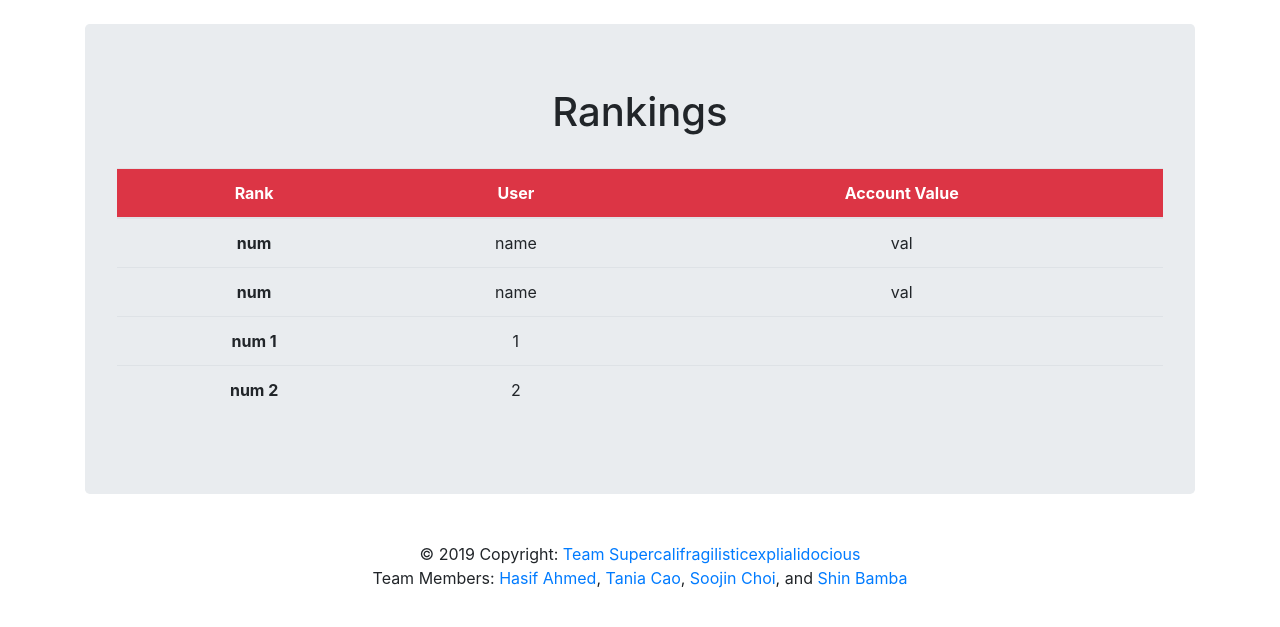
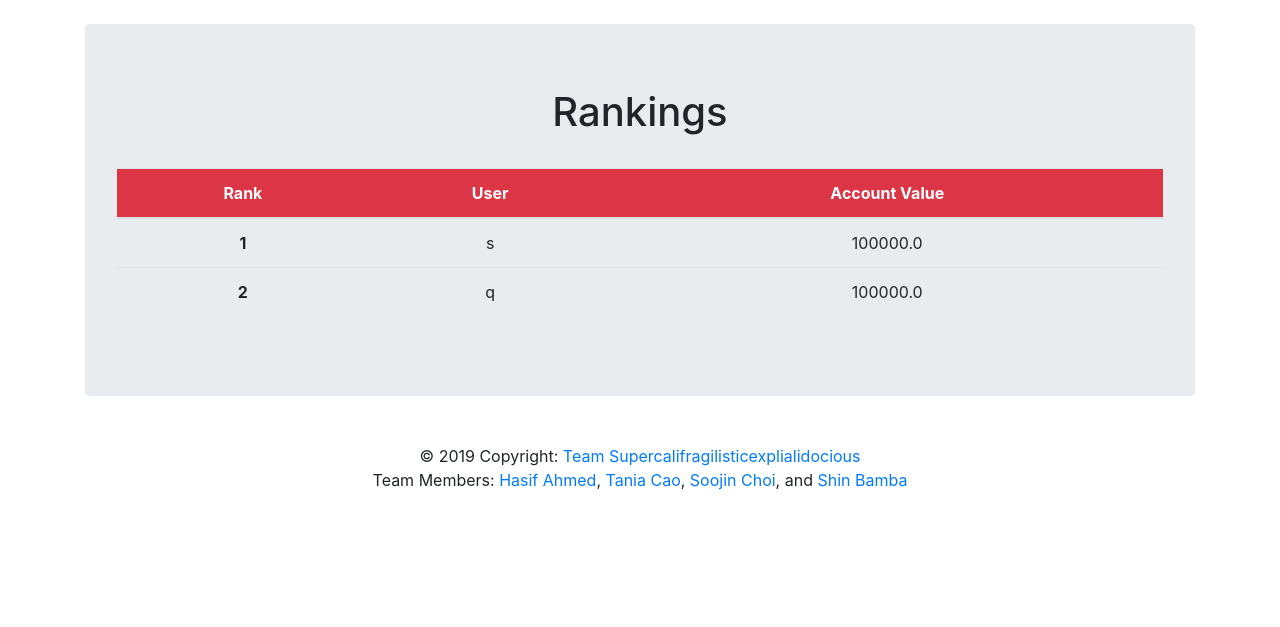
Before and after one commit to Soojin-C/supercalifragilisticexpialidocious, a Flask app: page /rankings in a window 1280 px wide. Shown: the part 56-683 px from the top of the page. Run offline with Flask 2, Linux system fonts and the light colour scheme; a user stored in the database is signed in; data comes from the database, SQL or seed files in the repository; some libraries are stand-ins or nearby versions.

Commit message:
fix ranking

```diff
--- a/app.py
+++ b/app.py
@@ -186,14 +186,12 @@ def articles():
 def rankings():
 	dict = db.rankings()
 	ranks = {}
-	accvals = {}
 	if "logged_in" in session:
 		i = 1;
 		for username, accval in dict:
-			ranks[i] = username
-			accvals[username] = accval
+			ranks[i] = [username,accval]
 			i = i + 1
-		return render_template("rankings.html", order = ranks, values = accvals, title = "Rankings", heading = "Rankings", logged_in = True)
+		return render_template("rankings.html", order = ranks, title = "Rankings", heading = "Rankings", logged_in = True)
 	else:
 		flash("Please login to view Rankings")
 		return render_template("login.html", title = "Login", heading = "Login", type = "rankings")
--- a/templates/rankings.html
+++ b/templates/rankings.html
@@ -11,23 +11,11 @@
       </tr>
     </thead>
     <tbody>
-      <!-- DELETE ONCE THE FOR LOOP WORKS -->
-      <tr>
-	<th> num {{ each }}</th>
-	<td> name </td>
-	<td> val </td>
-      </tr>
-      <tr>
-	<th> num {{ each }}</th>
-	<td> name </td>
-	<td> val </td>
-      </tr>
-      <!-- ------------------------------ -->
       {% for each in order %}
       <tr>
-	<th> num {{ each }}</th>
-	<td>{{ each }}</td>
-	<td>{{ values[each] }}</td>
+	<th> {{ each }} </th>
+	<td> {{ order[each][0] }} </td>
+	<td> {{ order[each][1] }}</td>
       </tr>
       {% endfor %}
     </tbody>
```
